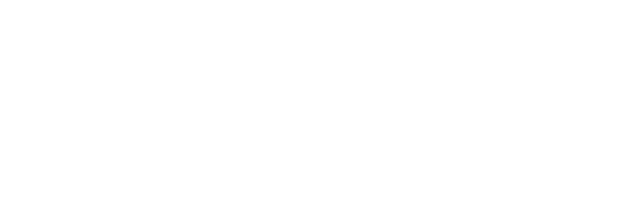
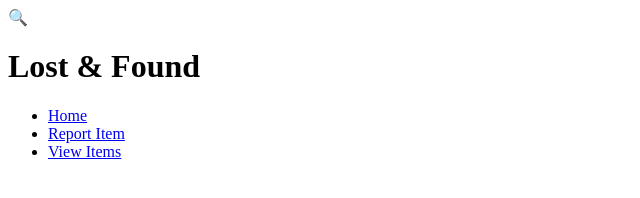
Before and after one commit to Esmartavi/Smart-Lost-and-Found-System-in-Campus, a plain HTML site: page index.html in a window 1280 px wide. Shown: the whole page, without its empty margins (0-640 px from the left). Drawn offline with Linux system fonts and the light colour scheme.

Commit message:
basic header and navigation kishan

```diff
--- a/index.html
+++ b/index.html
@@ -7,6 +7,21 @@
     <link rel="stylesheet" href="style.css">
 </head>
 <body>
+     <header>
+        <div class="logo-container">
+            <span class="logo-icon">🔍</span>
+            <h1>Lost & Found</h1>
+        </div>
+        <nav>
+            <ul>
+                <li><a href="#home">Home</a></li>
+                <li><a href="#report">Report Item</a></li>
+                <li><a href="#gallery">View Items</a></li>
+            </ul>
+        </nav>
+    </header>
+
+
 
     <script src="script.js"></script>
 </body>
```
